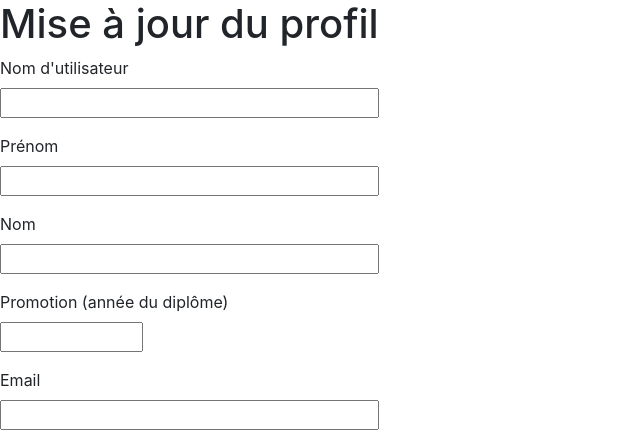
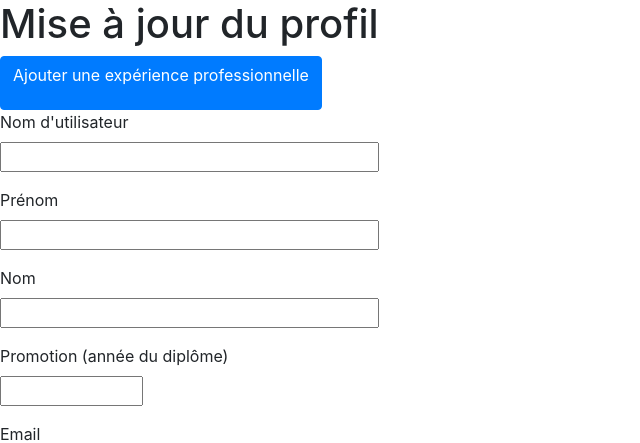
Before and after one commit to Chartes-TNAH/ForumTNAH, a Flask app: page /editer_profil in a window 1280 px wide. Shown: the part 71-514 px from the top of the page, without its empty margins (0-640 px from the left). Run offline with Flask 2, Linux system fonts and the light colour scheme; the visitor is signed in with stand-in values (Sample User, id 1); data comes from the database, SQL or seed files in the repository; some libraries are stand-ins or nearby versions.

Commit message:
ajout du bouton d'ajout d'une expérience

```diff
--- a/app/templates/pages/editer.html
+++ b/app/templates/pages/editer.html
@@ -2,6 +2,9 @@
 
 {%block app_content%}
 <h1>Mise à jour du profil</h1>
+<a class="btn btn-primary" href="{{url_for('editer_profil_cv')}}">
+    <p>Ajouter une expérience professionnelle</p>
+</a>
 <form class="big_form" action="" method="POST">
     {{form.hidden_tag()}}
     <div class="form-group">
```
